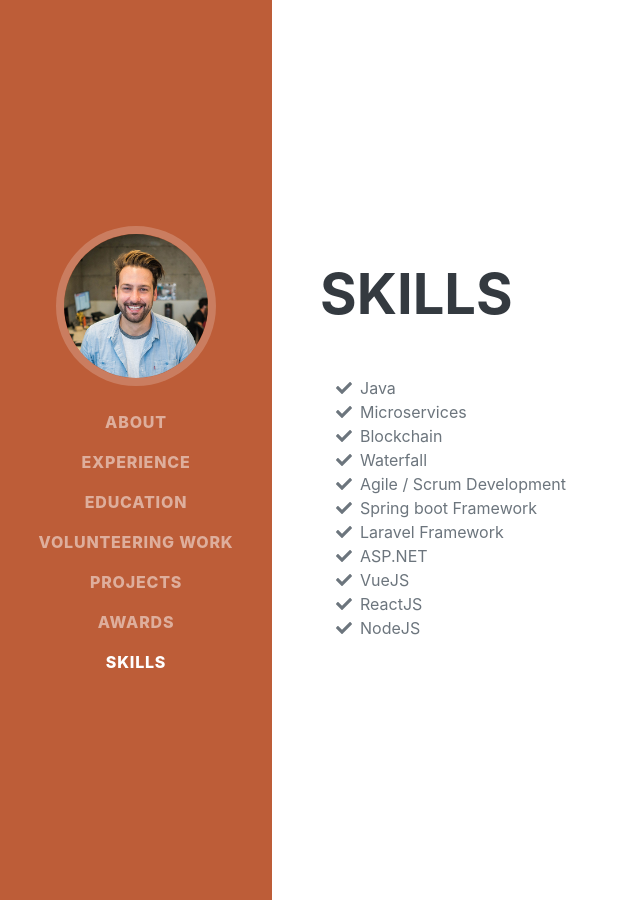
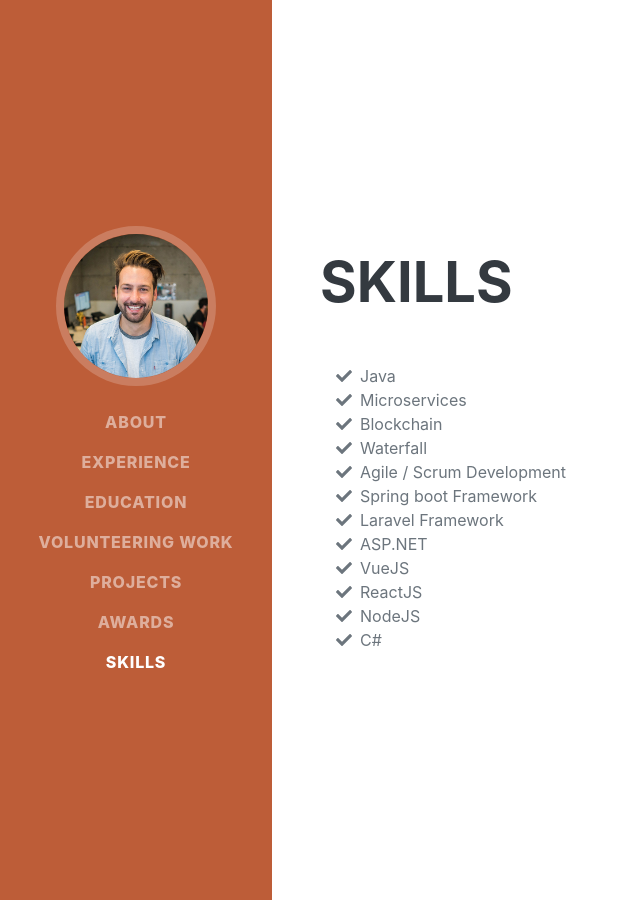
Before and after one commit to nscharrenberg/jekyll-bootstrap-resume, a Jekyll site: the page built from index.md, in a window 1280 px wide and 900 px high, scrolled down 6798 px. Shown: the whole window, without its empty margins (0-640 px from the left). Built offline with Jekyll 4.4.1, drawn with Linux system fonts in a browser that asks for light colours; some web fonts are replaced.

Commit message:
readme added + rss icon added

```diff
--- a/_config.yml
+++ b/_config.yml
@@ -16,10 +16,11 @@ portfolio:
     phonenumber: (317) 585-8468
     email: name@email.com
   social:
-    twitter: jekyllrb
-    facebook: jekyll
+    # twitter: jekyllrb
+    # facebook: jekyll
     github: jekyll
     linkedin: jekyll
+    # rss: 'https://jekyllrb.com'
 
 
 # Minima date format
--- a/_data/skills.json
+++ b/_data/skills.json
@@ -10,4 +10,5 @@
   "VueJS",
   "ReactJS",
   "NodeJS",
+  "C#",
 ]
--- a/_includes/socials.html
+++ b/_includes/socials.html
@@ -3,4 +3,6 @@
   {%- if site.portfolio.social.github -%}<a class="social-icon" target="_blank" href="https://www.github.com/{{ site.portfolio.social.github | cgi_escape | escape }}" title="{{ site.portfolio.social.github | escape }}"><i class="fab fa-github"></i></a>{%- endif -%}
   {%- if site.portfolio.social.twitter -%}<a class="social-icon" target="_blank" href="https://www.twitter.com/{{ site.portfolio.social.twitter | cgi_escape | escape }}" title="{{ site.portfolio.social.twitter | escape }}"><i class="fab fa-twitter"></i></a>{%- endif -%}
   {%- if site.portfolio.social.facebook -%}<a class="social-icon" target="_blank" href="https://www.facebook.com/{{ site.portfolio.social.facebook | cgi_escape | escape }}" title="{{ site.portfolio.social.facebook | escape }}"><i class="fab fa-facebook-f"></i></a>{%- endif -%}
+  {%- if site.portfolio.social.rss -%}<a class="social-icon" target="_blank" href="{{ site.portfolio.social.rss }}" title="{{ site.portfolio.social.rss | escape }}"><i class="fas fa-rss"></i></a>{%- endif -%}
+
 </div>
```
Also changed, not shown: README.md.
